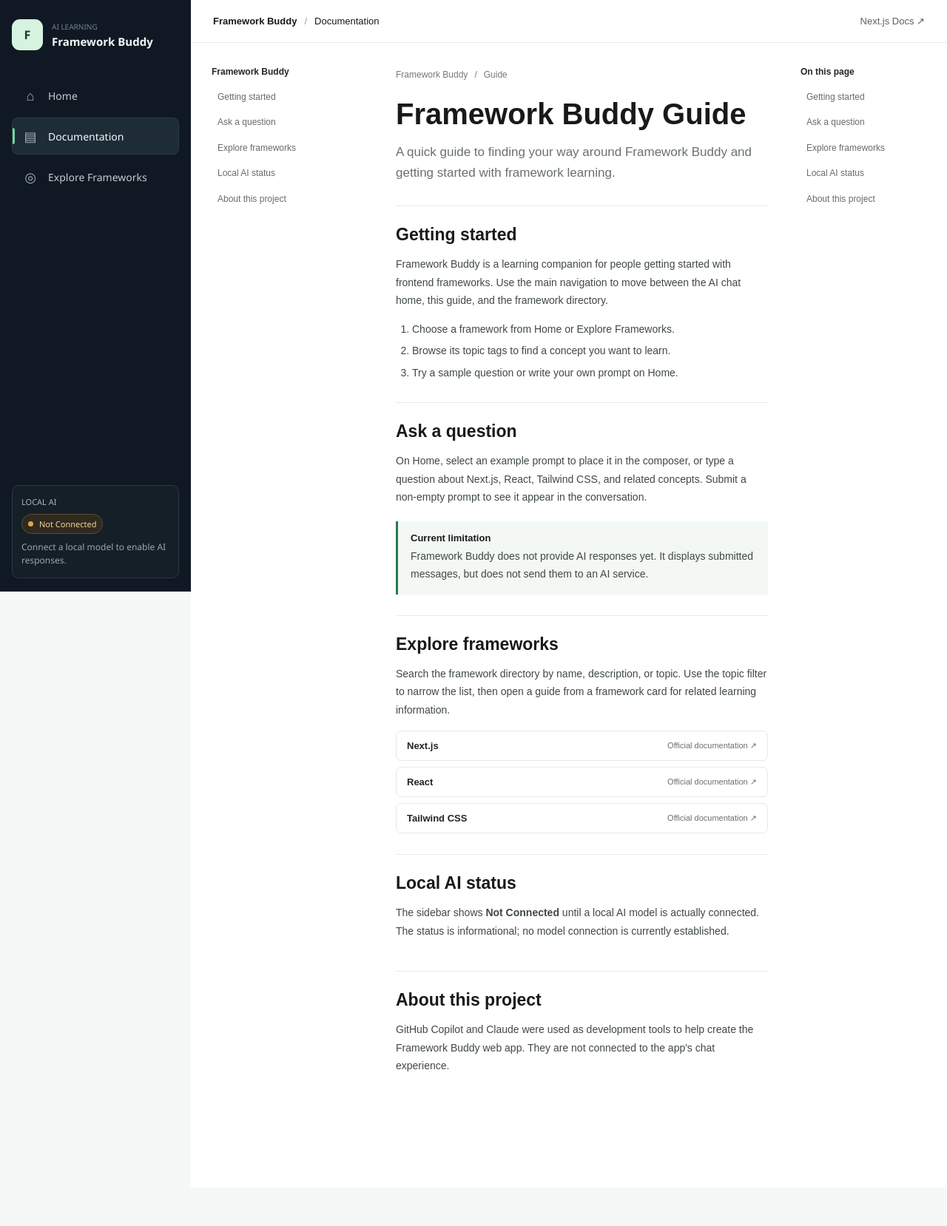
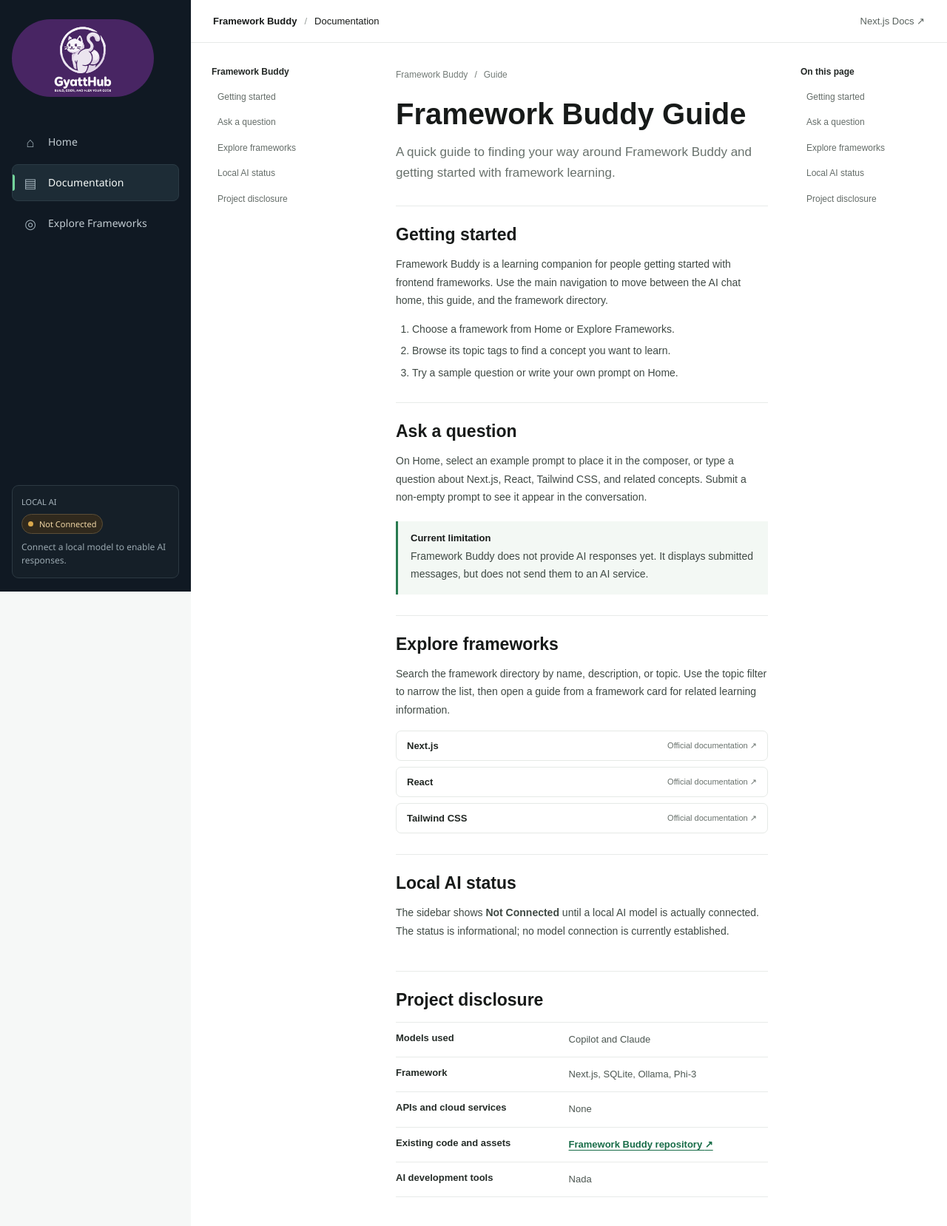
Before and after one commit to ProbablyFine08/Gyatthub, a Next.js app: page /docs in a window 1280 px wide. Shown: the top 1658 px of the page at 74% size. Before the commit the page ends 1606 px from the top, so only its background shows below. Built offline with nearby package versions, Linux system fonts and the light colour scheme.

Commit message:
Updated favicon and UI

```diff
--- a/src/app/docs/page.js
+++ b/src/app/docs/page.js
@@ -3,7 +3,7 @@
   { id: "ask-a-question", label: "Ask a question" },
   { id: "explore-frameworks", label: "Explore frameworks" },
   { id: "local-ai", label: "Local AI status" },
-  { id: "built-with", label: "About this project" },
+  { id: "built-with", label: "Project disclosure" },
 ];
 
 export const metadata = {
@@ -68,8 +68,29 @@
           </section>
 
           <section id="built-with" className="docs-section">
-            <h2>About this project</h2>
-            <p>GitHub Copilot and Claude were used as development tools to help create the Framework Buddy web app. They are not connected to the app's chat experience.</p>
+            <h2>Project disclosure</h2>
+            <dl className="project-disclosure">
+              <div>
+                <dt>Models used</dt>
+                <dd>Copilot and Claude</dd>
+              </div>
+              <div>
+                <dt>Framework</dt>
+                <dd>Next.js, SQLite, Ollama, Phi-3</dd>
+              </div>
+              <div>
+                <dt>APIs and cloud services</dt>
+                <dd>None</dd>
+              </div>
+              <div>
+                <dt>Existing code and assets</dt>
+                <dd><a href="https://github.com/ProbablyFine08/Gyatthub" target="_blank" rel="noreferrer">Framework Buddy repository <span aria-hidden="true">↗</span></a></dd>
+              </div>
+              <div>
+                <dt>AI development tools</dt>
+                <dd>Nada</dd>
+              </div>
+            </dl>
           </section>
         </article>
 
--- a/src/app/globals.css
+++ b/src/app/globals.css
@@ -76,6 +76,16 @@
   gap: 14px;
   margin-bottom: 24px;
 }
+#brand-image {
+  display: flex;
+  align-items: center;
+  justify-content: center;
+  left: 100dvw;
+  width: 15dvw;
+  height: auto;
+  border-radius: 180px;
+}
+
 
 .brand-mark {
   width: 42px;
@@ -550,6 +560,14 @@
   gap: 12px;
   margin: 0 0 36px;
   color: #f4f7f6;
+}
+
+.brand-image {
+  display: block;
+  width: 100%;
+  max-width: 216px;
+  height: auto;
+  border-radius: 8px;
 }
 
 .brand-row:hover {
@@ -1243,6 +1261,40 @@
   font-weight: 400;
 }
 
+.project-disclosure {
+  margin: 16px 0 0;
+  border-top: 1px solid #e8ebe9;
+}
+
+.project-disclosure > div {
+  display: grid;
+  grid-template-columns: minmax(180px, 0.8fr) minmax(0, 1fr);
+  gap: 18px;
+  padding: 13px 0;
+  border-bottom: 1px solid #e8ebe9;
+}
+
+.project-disclosure dt {
+  color: #252c28;
+  font-size: 13px;
+  font-weight: 600;
+}
+
+.project-disclosure dd {
+  margin: 0;
+  color: #4d5752;
+  font-size: 13px;
+  line-height: 1.55;
+  overflow-wrap: anywhere;
+}
+
+.project-disclosure dd a {
+  color: #176c47;
+  font-weight: 600;
+  text-decoration: underline;
+  text-underline-offset: 3px;
+}
+
 .visually-hidden {
   position: absolute;
   width: 1px;
@@ -1367,6 +1419,10 @@
     border-radius: 9px;
   }
 
+  .brand-image {
+    width: 142px;
+  }
+
   .brand-name {
     font-size: 14px;
   }
@@ -1492,4 +1548,9 @@
     flex-direction: column;
     gap: 5px;
   }
-}
+
+  .project-disclosure > div {
+    grid-template-columns: 1fr;
+    gap: 5px;
+  }
+}
--- a/src/app/layout.js
+++ b/src/app/layout.js
@@ -1,9 +1,13 @@
 import "./globals.css";
 import AppShell from "../components/AppShell";
+import brandLogo from "../components/img/favicon.svg";
 
 export const metadata = {
   title: "Framework Buddy",
   description: "Learn programming frameworks with beginner-friendly guides and tools.",
+  icons: {
+    icon: brandLogo.src,
+  },
 };
 
 export default function RootLayout({ children }) {
--- a/src/components/AppShell.js
+++ b/src/components/AppShell.js
@@ -2,6 +2,7 @@
 
 import Link from "next/link";
 import { usePathname } from "next/navigation";
+import brandLogo from "./img/favicon.svg";
 
 const navigation = [
   { label: "Home", href: "/", icon: "⌂" },
@@ -17,11 +18,7 @@
       <aside className="sidebar" aria-label="Framework Buddy sidebar">
         <div className="sidebar-top">
           <Link className="brand-row" href="/">
-            <span className="brand-mark" aria-hidden="true">F</span>
-            <span>
-              <span className="eyebrow">AI learning</span>
-              <span className="brand-name">Framework Buddy</span>
-            </span>
+            <img id="brand-image" src={brandLogo.src} alt="Framework Buddy" />
           </Link>
 
           <nav className="nav-list" aria-label="Main navigation">
```
Also changed, not shown: src/components/img/favicon.svg (added).
